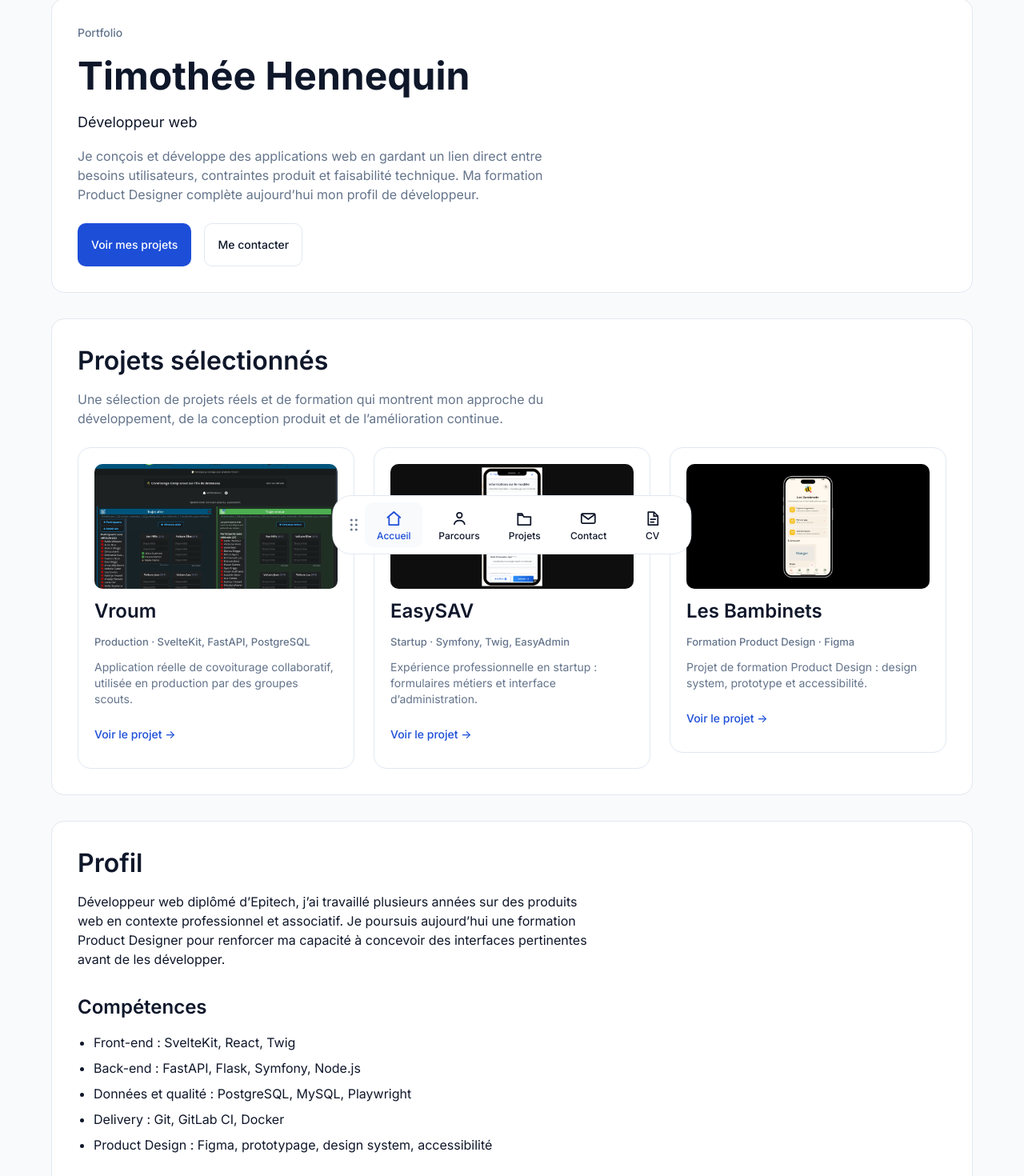
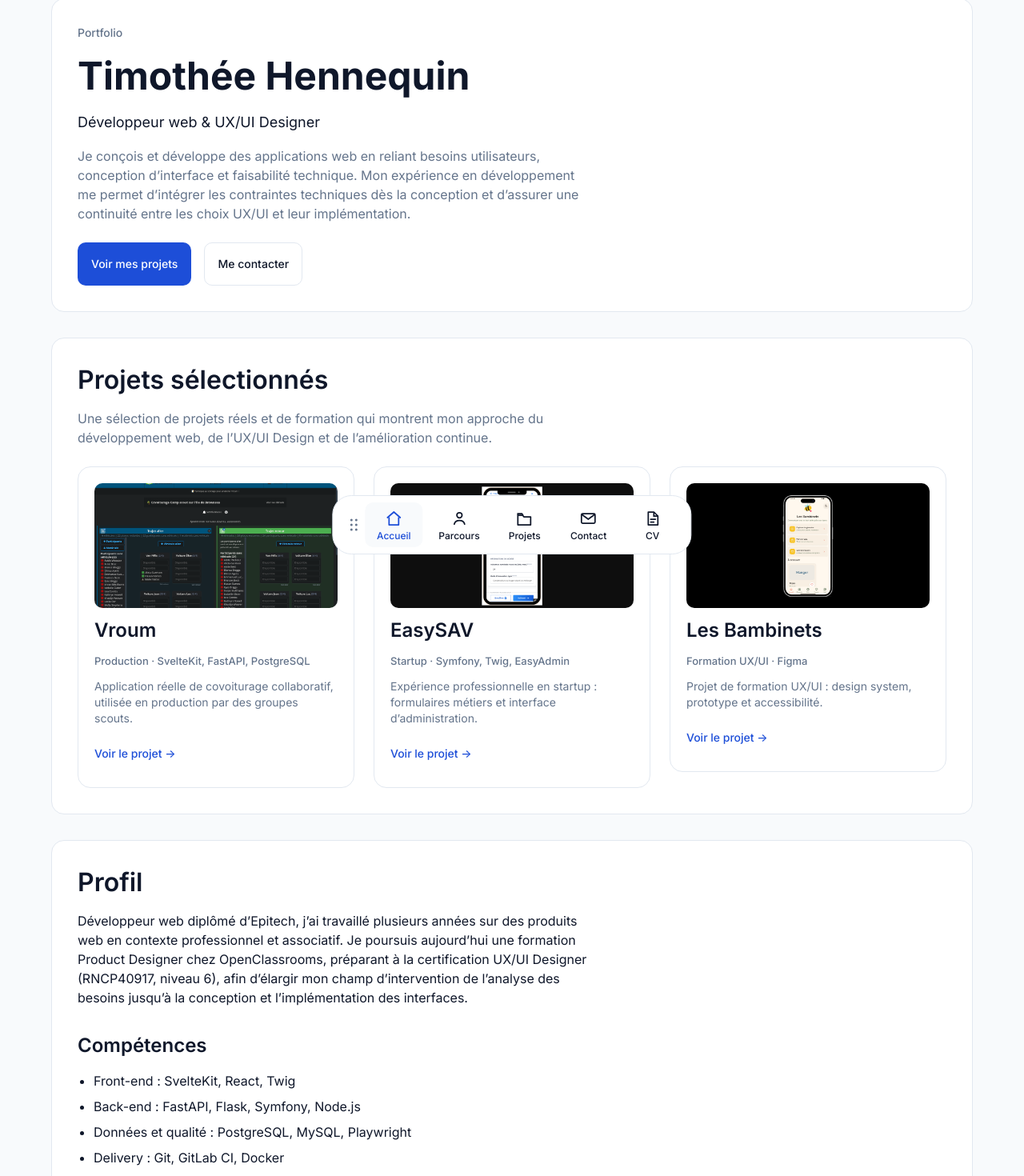
Before and after one commit to pytoncraft2/pytoncraft2.github.io, a SvelteKit app: page / in a window 1280 px wide. Shown: the part 87-1557 px from the top of the page at 80% size. Built offline with nearby package versions, Linux system fonts and the light colour scheme.

Commit message:
Update wording

```diff
--- a/src/lib/data/projects.ts
+++ b/src/lib/data/projects.ts
@@ -47,11 +47,11 @@ export const projects: Project[] = [
 		slug: 'les-bambinets',
 		title: 'Les Bambinets',
 		subtitle: 'Application éducative autour de la langue des signes',
-		meta: 'Formation Product Design · Figma',
+		meta: 'Formation UX/UI · Figma',
 		description:
-			'Projet de formation Product Design : design system, prototype et accessibilité.',
+			'Projet de formation UX/UI : design system, prototype et accessibilité.',
 		stack: ['Figma'],
-		role: 'Product Design',
+		role: 'UX/UI Design',
 		year: '2026-2027',
 		featured: true,
 		image: '/bambinet.png',
--- a/src/routes/+page.svelte
+++ b/src/routes/+page.svelte
@@ -12,10 +12,10 @@
 </script>
 
 <svelte:head>
-	<title>{name} — Développeur web</title>
+	<title>{name} — Développeur web & UX/UI Designer</title>
 	<meta
 		name="description"
-		content="Portfolio de {name}, développeur web avec une compétence complémentaire en Product Design."
+		content="Portfolio de {name}, développeur web & UX/UI Designer : développement web, conception d’interfaces, prototypage et accessibilité."
 	/>
 </svelte:head>
 
@@ -23,11 +23,11 @@
 	<section class="hero snap-block" aria-labelledby="hero-title">
 		<p class="eyebrow ds-label-m">Portfolio</p>
 		<h1 id="hero-title" class="ds-h1">{name}</h1>
-		<p class="role ds-body-l">Développeur web</p>
+		<p class="role ds-body-l">Développeur web & UX/UI Designer</p>
 		<p class="intro ds-body-m">
-			Je conçois et développe des applications web en gardant un lien direct entre besoins utilisateurs,
-			contraintes produit et faisabilité technique. Ma formation Product Designer complète aujourd’hui
-			mon profil de développeur.
+			Je conçois et développe des applications web en reliant besoins utilisateurs, conception d’interface
+			et faisabilité technique. Mon expérience en développement me permet d’intégrer les contraintes
+			techniques dès la conception et d’assurer une continuité entre les choix UX/UI et leur implémentation.
 		</p>
 		<div class="actions">
 			<Button href="#projets">Voir mes projets</Button>
@@ -38,8 +38,8 @@
 	<section id="projets" class="section snap-block" aria-labelledby="projets-title">
 		<h2 id="projets-title" class="ds-h2">Projets sélectionnés</h2>
 		<p class="section-intro ds-body-m">
-			Une sélection de projets réels et de formation qui montrent mon approche du développement, de la
-			conception produit et de l’amélioration continue.
+			Une sélection de projets réels et de formation qui montrent mon approche du développement web, de
+			l’UX/UI Design et de l’amélioration continue.
 		</p>
 		<ul class="grid">
 			{#each featuredProjects as project (project.slug)}
@@ -61,8 +61,9 @@
 		<h2 id="profil-title" class="ds-h2">Profil</h2>
 		<p class="ds-body-m">
 			Développeur web diplômé d’Epitech, j’ai travaillé plusieurs années sur des produits web en contexte
-			professionnel et associatif. Je poursuis aujourd’hui une formation Product Designer pour renforcer
-			ma capacité à concevoir des interfaces pertinentes avant de les développer.
+			professionnel et associatif. Je poursuis aujourd’hui une formation Product Designer chez OpenClassrooms,
+			préparant à la certification UX/UI Designer (RNCP40917, niveau 6), afin d’élargir mon champ d’intervention
+			de l’analyse des besoins jusqu’à la conception et l’implémentation des interfaces.
 		</p>
 		<h3 class="ds-h3">Compétences</h3>
 		<ul class="skills">
@@ -70,7 +71,7 @@
 			<li>Back-end : FastAPI, Flask, Symfony, Node.js</li>
 			<li>Données et qualité : PostgreSQL, MySQL, Playwright</li>
 			<li>Delivery : Git, GitLab CI, Docker</li>
-			<li>Product Design : Figma, prototypage, design system, accessibilité</li>
+			<li>UX/UI Design : recherche utilisateur, tests utilisateurs, prototypage Figma, design system, accessibilité, audit UX</li>
 		</ul>
 		<p>
 			<a class="about-link" href={resolve('/a-propos')}>En savoir plus sur mon parcours</a>
```
Also changed, not shown: src/routes/a-propos/+page.svelte (+14 -13 lines).
